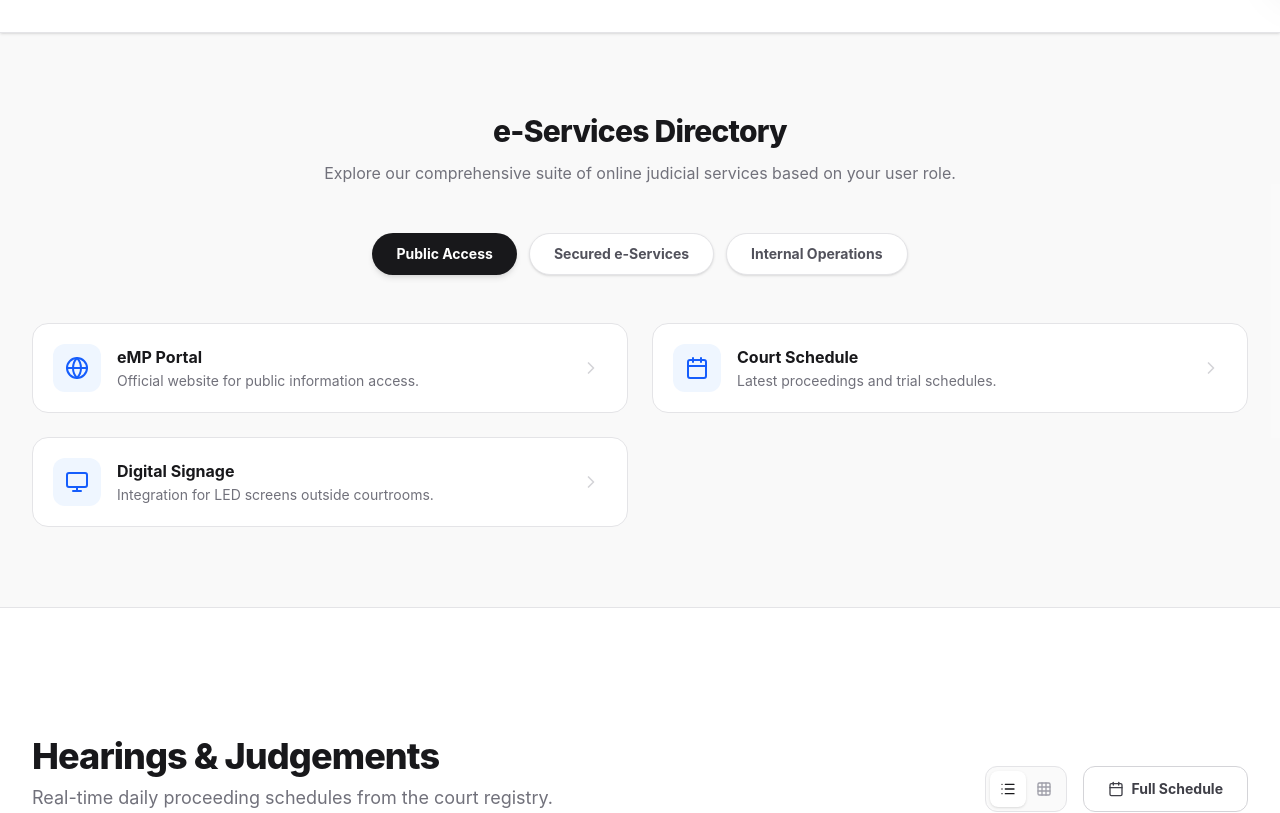
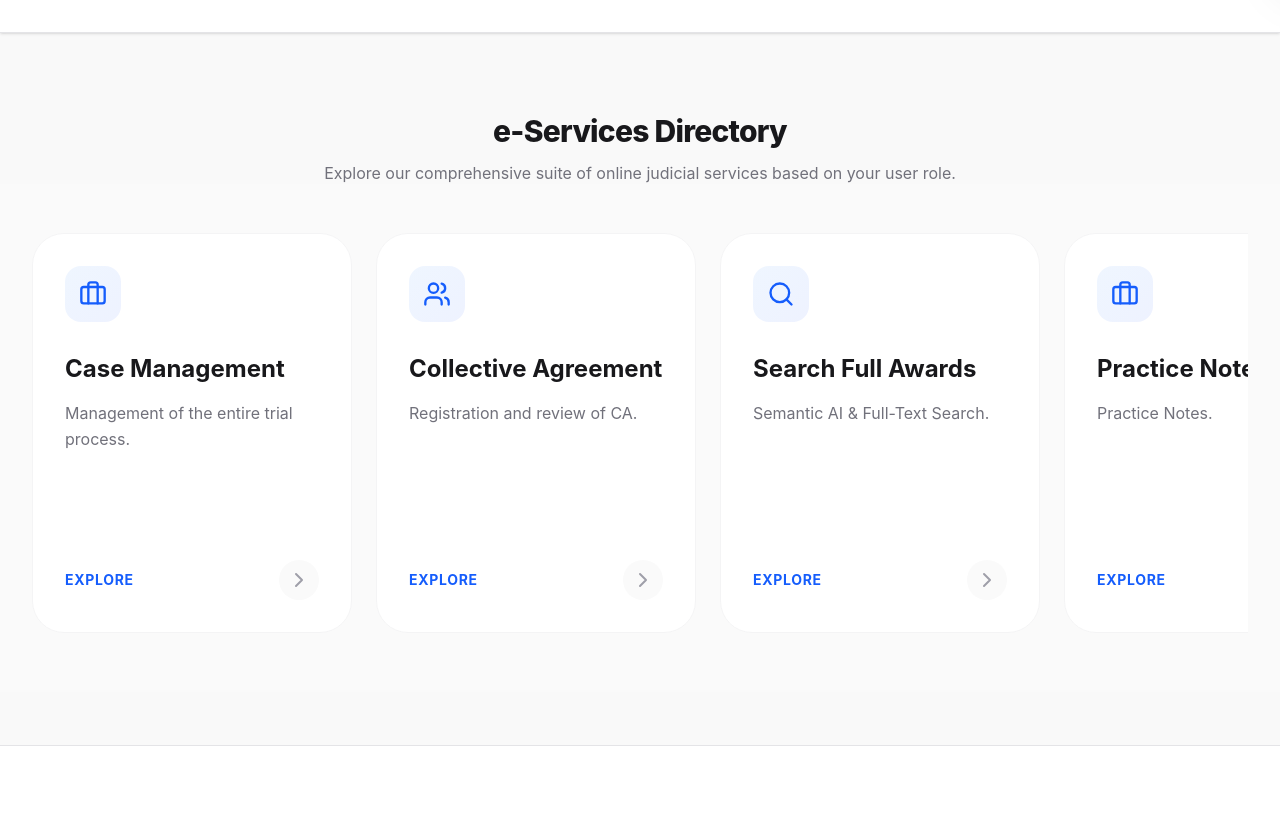
Before and after one commit to izueibrahim/prototype-court, a Next.js app: page / in a window 1280 px wide. Shown: the part 833-1646 px from the top of the page. Built offline with nearby package versions, Linux system fonts and the light colour scheme.

Commit message:
feat: Redesign EServicesDirectory with a horizontal carousel layout and streamline tab categories.

```diff
--- a/src/docs/sections.md
+++ b/src/docs/sections.md
@@ -12,7 +12,7 @@ The `src/sections/` directory encapsulates high-level functional blocks (or sect
 
 ## 3. `EServicesDirectory.tsx`
 - **Purpose**: Explores the comprehensive suite of online judicial services.
-- **Features**: Implements a categorized tab system (Public Access, Secured e-Services, Internal Operations). Changes the active tab via local state `useState(0)` to dynamically render a grid of mapped services imported from `lib/data.ts`.
+- **Features**: Implements a categorized tab system (Public Access). Changes the active tab via local state `useState(0)` to dynamically render a horizontal carousel of mapped services imported from `lib/data.ts`.
 
 ## 4. `HearingsSchedule.tsx`
 - **Purpose**: Displays the daily proceeding schedules and latest court notices.
--- a/src/lib/data.ts
+++ b/src/lib/data.ts
@@ -37,27 +37,13 @@ export const iconColors = [UploadCloud, MessageSquare, Calendar, Search, FileTex
 export const allModules = [
   {
     items: [
-      { icon: Globe, enTitle: 'eMP Portal', msTitle: 'Portal eMP', enDesc: 'Official website for public information access.', msDesc: 'Laman web rasmi untuk akses maklumat awam.' },
-      { icon: Calendar, enTitle: 'Court Schedule', msTitle: 'Jadual Mahkamah', enDesc: 'Latest proceedings and trial schedules.', msDesc: 'Jadual prosiding dan perbicaraan terkini.' },
-      { icon: Monitor, enTitle: 'Digital Signage', msTitle: 'Kandungan Digital', enDesc: 'Integration for LED screens outside courtrooms.', msDesc: 'Integrasi skrin LED di luar bilik mahkamah.' },
-    ]
-  },
-  {
-    items: [
-      { icon: Key, enTitle: 'Access Management', msTitle: 'Pengurusan Akses', enDesc: 'Centralized Login (SSO) & MyDigital ID.', msDesc: 'Log Masuk Berpusat (SSO) & MyDigital ID.' },
-      { icon: UploadCloud, enTitle: 'e-Filing & e-Service', msTitle: 'e-Filing & e-Service', enDesc: 'Online case document filing for parties.', msDesc: 'Pemfailan dokumen kes secara atas talian.' },
-      { icon: MessageSquare, enTitle: 'e-Mention', msTitle: 'e-Sebutan', enDesc: 'Virtual case mention proceedings.', msDesc: 'Prosiding sebutan kes secara maya.' },
-      { icon: Search, enTitle: 'Smart Award Search', msTitle: 'Carian Pintar Award', enDesc: 'Semantic AI & Full-Text Search.', msDesc: 'Carian AI Semantik & Full-Text Search.' },
-      { icon: Bell, enTitle: 'Notice Management', msTitle: 'Pengurusan Notis', enDesc: 'Notifications, reminders, and schedules.', msDesc: 'Notifikasi, peringatan dan jadual tugasan.' },
-    ]
-  },
-  {
-    items: [
-      { icon: FilePlus, enTitle: 'Case Registration', msTitle: 'Pendaftaran Kes', enDesc: 'Registration and automated distribution.', msDesc: 'Pendaftaran dan agihan kes automatik.' },
-      { icon: Briefcase, enTitle: 'Case Management', msTitle: 'Pengurusan Kes', enDesc: 'Management of the entire trial process.', msDesc: 'Pengurusan proses perbicaraan menyeluruh.' },
-      { icon: Users, enTitle: 'Collective Agreement', msTitle: 'Perjanjian Kolektif', enDesc: 'Registration and review of CA.', msDesc: 'Pengurusan pendaftaran dan semakan CA.' },
-      { icon: BarChart, enTitle: 'Dashboard & Reports', msTitle: 'Dashboard & Laporan', enDesc: 'Automated statistics and analytics.', msDesc: 'Janaan statistik automatik dan analitik.' },
-      { icon: Settings, enTitle: 'System Admin', msTitle: 'Pentadbir Sistem', enDesc: 'System configuration and audit logs.', msDesc: 'Konfigurasi sistem dan audit log.' },
+      { icon: Briefcase, enTitle: 'Case Management', msTitle: 'Pengurusan Kes', enDesc: 'Management of the entire trial process.', msDesc: 'Pengurusan proses perbicaraan menyeluruh.', href: '/modules/case-management' },
+      { icon: Users, enTitle: 'Collective Agreement', msTitle: 'Perjanjian Kolektif', enDesc: 'Registration and review of CA.', msDesc: 'Pengurusan pendaftaran dan semakan CA.', href: '/modules/collective-agreement' },
+      { icon: Search, enTitle: 'Search Full Awards', msTitle: 'Carian Penuh Awards', enDesc: 'Semantic AI & Full-Text Search.', msDesc: 'Carian AI Semantik & Full-Text Search.', href: '/modules/search-awards' },
+      { icon: Briefcase, enTitle: 'Practice Notes', msTitle: 'Nota Latihan', enDesc: 'Practice Notes.', msDesc: 'Senarai Nota Latihan', href: '/modules/practice-notes' },
+      { icon: Briefcase, enTitle: 'Forms', msTitle: 'Borang', enDesc: 'Forms.', msDesc: 'Senarai Borang', href: '/modules/forms' },
+      { icon: Briefcase, enTitle: 'User Guides', msTitle: 'Panduan Pengguna', enDesc: 'User Guides.', msDesc: 'Senarai Panduan Pengguna', href: '/modules/user-guides' },
+      { icon: Briefcase, enTitle: 'Resources', msTitle: 'Lain-lain Capaian', enDesc: 'Access Links to Other Resources.', msDesc: 'Senarai Lain-lain Capaian', href: '/modules/resources' },
     ]
   }
 ];
--- a/src/lib/i18n.ts
+++ b/src/lib/i18n.ts
@@ -30,7 +30,7 @@ export const t: Translations = {
         quickLinksTitle: 'Quick Actions',
         resourcesTitle: 'Resources & Agencies',
         rights: 'All Rights Reserved. Industrial Court of Malaysia.',
-        tabs: ["Public Access", "Secured e-Services", "Internal Operations"],
+        tabs: ["Public Access"],
         quickLinks: [
             { title: 'File a\nDocument' },
             { title: 'Join Virtual\nCourt' },
@@ -93,7 +93,7 @@ export const t: Translations = {
         quickLinksTitle: 'Tindakan Pantas',
         resourcesTitle: 'Sumber & Agensi',
         rights: 'Hak Cipta Terpelihara. Mahkamah Perusahaan Malaysia.',
-        tabs: ["Akses Awam", "e-Perkhidmatan Selamat", "Operasi Dalaman"],
+        tabs: ["Akses Awam"],
         quickLinks: [
             { title: 'Failkan\nDokumen' },
             { title: 'Sertai Mahkamah\nMaya' },
--- a/src/sections/EServicesDirectory.tsx
+++ b/src/sections/EServicesDirectory.tsx
@@ -4,6 +4,7 @@ import React, { useState } from 'react';
 import { useAppStore } from '@/lib/store';
 import { t } from '@/lib/i18n';
 import { allModules } from '@/lib/data';
+import Link from 'next/link';
 import { ChevronRight } from 'lucide-react';
 
 export default function EServicesDirectory() {
@@ -27,6 +28,7 @@ export default function EServicesDirectory() {
                 </div>
 
                 {/* Horizontal scrollable tabs on mobile */}
+                {currentLang.tabs.length > 1 && (
                     <div className="flex overflow-x-auto hide-scrollbar sm:flex-wrap justify-start sm:justify-center gap-2 sm:gap-3 mb-8 sm:mb-10 px-4 sm:px-0 pb-2 snap-x w-full">
                         {currentLang.tabs.map((tabLabel: string, idx: number) => (
                             <button
@@ -41,27 +43,56 @@ export default function EServicesDirectory() {
                             </button>
                         ))}
                     </div>
+                )}
 
-                <div className="grid grid-cols-1 md:grid-cols-2 gap-4 lg:gap-6">
-                    {allModules[activeTab].items.filter((mod: any) => mod.enTitle !== 'Smart Award Search').map((mod: any, idx: number) => (
-                        <div key={idx} className={`p-4 sm:p-5 rounded-2xl flex items-center gap-4 transition-all duration-300 group ${isHighContrast ? 'bg-black border border-white hover:bg-zinc-900' : 'bg-white border border-zinc-200 hover:border-blue-300 hover:shadow-md cursor-pointer'}`}>
-                            <div className={`w-12 h-12 rounded-xl flex-shrink-0 flex items-center justify-center transition-transform group-hover:scale-105 ${isHighContrast ? 'border border-white text-white' : 'bg-blue-50 text-blue-600'}`}>
-                                <mod.icon className="w-6 h-6" />
+                {/* Carousel Container */}
+                <div className="relative group/carousel">
+                    <div className="flex overflow-x-auto gap-6 pb-8 snap-x snap-mandatory hide-scrollbar -mx-4 px-4 sm:mx-0 sm:px-0">
+                        {allModules[activeTab].items
+                            .filter((mod: any) => mod.enTitle !== 'Smart Award Search')
+                            .map((mod: any, idx: number) => (
+                                <Link
+                                    key={idx}
+                                    href={mod.href || '#'}
+                                    className={`flex-none w-[280px] sm:w-[320px] h-[360px] sm:h-[400px] p-8 rounded-[2rem] flex flex-col justify-between transition-all duration-500 snap-center group/card ${isHighContrast
+                                        ? 'bg-black border-2 border-white hover:bg-zinc-900'
+                                        : 'bg-white border border-zinc-100 hover:border-blue-200 hover:shadow-[0_20px_50px_rgba(0,0,0,0.08)] cursor-pointer'
+                                    }`}
+                                >
+                                    <div>
+                                        <div className={`w-14 h-14 rounded-2xl flex items-center justify-center mb-8 transition-all duration-500 group-hover/card:scale-110 group-hover/card:rotate-3 ${isHighContrast
+                                            ? 'border-2 border-white text-white'
+                                            : 'bg-gradient-to-br from-blue-50 to-indigo-50 text-blue-600'
+                                        }`}>
+                                            <mod.icon className="w-7 h-7" />
                                         </div>
-                            <div className="flex-1 min-w-0 pr-2">
-                                <h4 className={`text-base font-bold truncate mb-0.5 ${isHighContrast ? 'text-white' : 'text-zinc-900'}`}>
+                                        <h4 className={`text-xl sm:text-2xl font-bold leading-tight mb-4 ${isHighContrast ? 'text-white' : 'text-zinc-900'}`}>
                                             {lang === 'en' ? mod.enTitle : mod.msTitle}
                                         </h4>
-                                <p className={`text-sm truncate ${tTextSub}`}>
+                                        <p className={`text-sm sm:text-base leading-relaxed line-clamp-4 ${tTextSub}`}>
                                             {lang === 'en' ? mod.enDesc : mod.msDesc}
                                         </p>
                                     </div>
-                            <div className={`flex-shrink-0 flex items-center justify-center w-8 h-8 rounded-full transition-colors ${isHighContrast ? 'text-white group-hover:bg-white group-hover:text-black' : 'text-zinc-300 group-hover:text-blue-600 group-hover:bg-blue-50'}`}>
-                                <ChevronRight className="w-5 h-5" />
+
+                                    <div className="flex items-center justify-between mt-auto pt-6">
+                                        <span className={`text-sm font-bold uppercase tracking-wider ${isHighContrast ? 'text-white' : 'text-blue-600'}`}>
+                                            Explore
+                                        </span>
+                                        <div className={`flex items-center justify-center w-10 h-10 rounded-full transition-all duration-300 ${isHighContrast
+                                            ? 'text-white border border-white group-hover/card:bg-white group-hover/card:text-black'
+                                            : 'bg-zinc-50 text-zinc-400 group-hover/card:text-blue-600 group-hover/card:bg-blue-50 group-hover/card:translate-x-1'
+                                        }`}>
+                                            <ChevronRight className="w-6 h-6" />
                                         </div>
                                     </div>
+                                </Link>
                             ))}
                     </div>
+
+                    {/* Stylized scroll hints or controls could go here if needed, but Apple Store
+                        style often relies on the natural peeking of cards and horizontal scroll */}
+                </div>
+
             </div>
         </div>
     );
```
Lines whose indentation alone changed are shown as unchanged.
